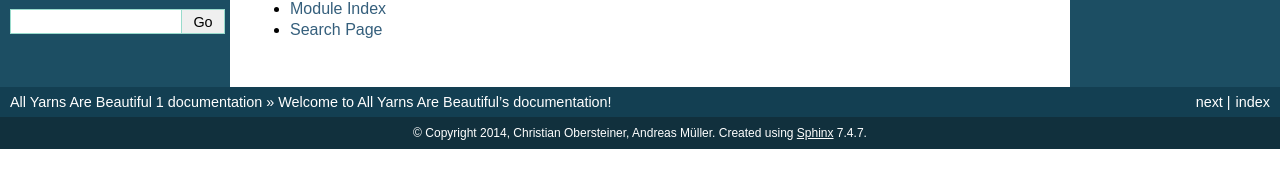
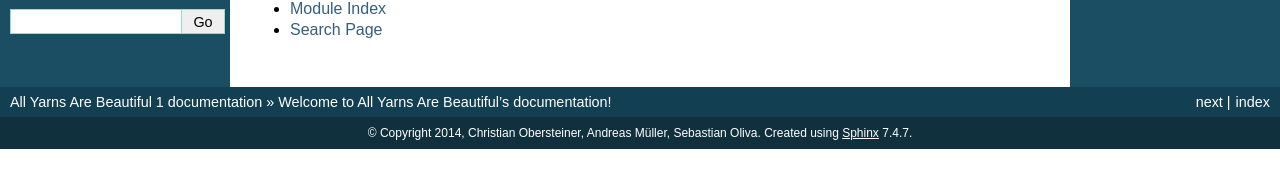
Before and after one commit to AllYarnsAreBeautiful/ayab-desktop, a Sphinx documentation site: the page built from software/python/docs/index.rst, in a window 1280 px wide. Shown: the part 270-458 px from the top of the page. Built offline with Sphinx 7.4.7, drawn with Linux system fonts in a browser that asks for light colours; formulas are drawn with MathJax 3.

```diff
--- a/software/python/docs/conf.py
+++ b/software/python/docs/conf.py
@@ -57,7 +57,7 @@ master_doc = 'index'
 
 # General information about the project.
 project = u'All Yarns Are Beautiful'
-copyright = u'2014, Christian Obersteiner, Andreas Müller'
+copyright = u'2014, Christian Obersteiner, Andreas Müller, Sebastian Oliva'
 
 # The version info for the project you're documenting, acts as replacement for
 # |version| and |release|, also used in various other places throughout the
```
